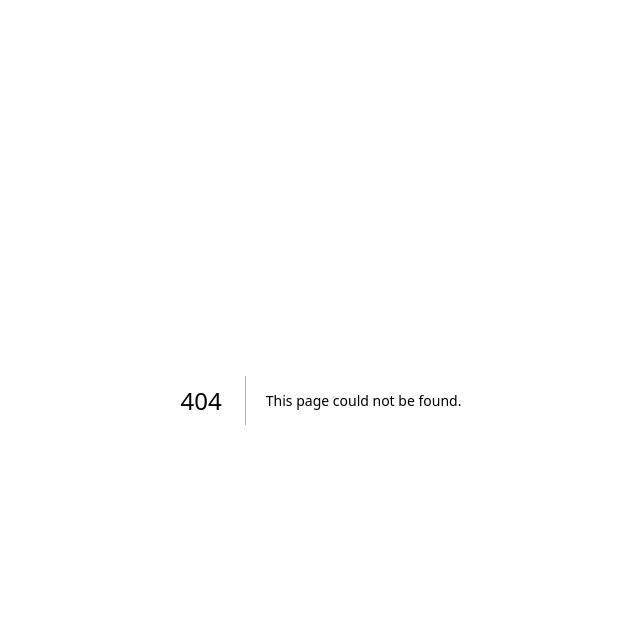
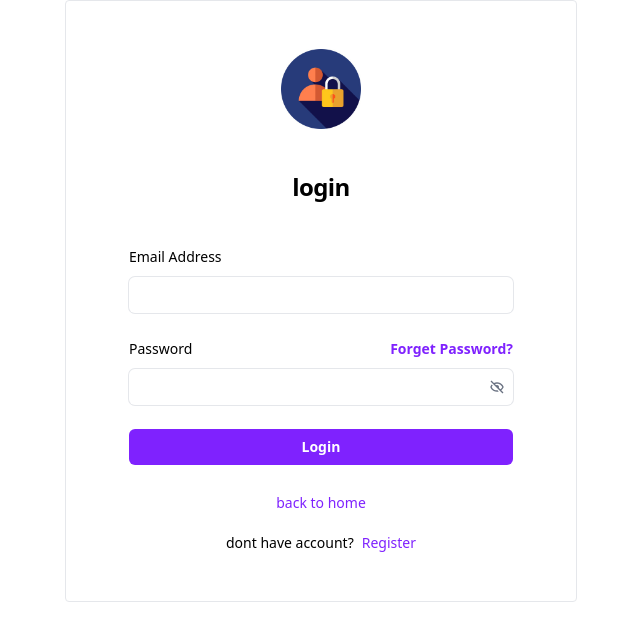
Before and after one commit to khodadadipoone-boop/-Maniarverse-, a Next.js app in the folder frontend/: page /login in a window 1280 px wide. Before the commit this address had no page. Shown: the top 640 px of the page, without its empty margins (319-959 px from the left). Built offline with nearby package versions, Linux system fonts and the light colour scheme.

Commit message:
add login page

```diff
--- /dev/null
+++ b/frontend/app/login/page.tsx
@@ -0,0 +1,18 @@
+import React from "react"
+import LoginTheme from "@/components/login/loginTheme"
+
+const LoginPage : React.FC = () => {
+
+    return(
+        <>
+        <div className="min-h-full min-w-full flex justify-center content-center">
+
+            <LoginTheme />
+
+        </div>
+        </>
+    )
+
+}
+
+export default LoginPage
--- a/frontend/app/page.tsx
+++ b/frontend/app/page.tsx
@@ -1,11 +1,16 @@
-import Image from "next/image"
-import RegisterPage from "./register/page"
+
+import Link from "next/link"
 
 export default function Home() {
 
   return (
     <>
-      <RegisterPage />
+    <div className="flex flex-col text-center min-h-full space-y-10">
+      <h3 className="mt-4 text-lg font-bold text-gray-900 sm:text-xl">Wellcome to Minyaverse project</h3>
+
+      <Link href="/register" className="text-violet-700">Register Page</Link>
+      <Link href="/login" className="text-violet-700">login page</Link>
+    </div>
     </>
   )
 
--- /dev/null
+++ b/frontend/components/login/loginForm.tsx
@@ -0,0 +1,78 @@
+"use client";
+
+import { useState } from "react"
+
+import { FaEye } from "react-icons/fa"
+import { BiHide } from "react-icons/bi"
+
+import { useContactLogin } from "./loginValidate"
+
+const LoginForm = () => {
+
+    const [showPassword, setShowPassword] = useState<boolean>(false)
+    const { formik } = useContactLogin()
+
+    return(
+        <>
+                <form action="#" onSubmit={formik.handleSubmit} className="space-y-6">
+                    <div>
+                        <label htmlFor="email" className="block text-sm/6 font-medium">Email Address</label>
+
+                        <div className="mt-2">
+
+                            <input id="email" type="email" name="email" required autoComplete="email"
+                            onChange={formik.handleChange} onBlur={formik.handleBlur} value={formik.values.email}
+                            className="block w-full rounded-md px-3 py-1.5 text-base outline-none outline-white/10
+                                      ring ring-gray-200 sm:text-sm/6" />
+
+                            {
+                                formik.touched.email && formik.errors.email && (
+                                    <p className="text-red-500 font-bold text-xs mt-1">{formik.errors.email}</p>
+                                )
+                            }
+
+                        </div>
+                    </div>
+
+                    <div>
+                        <div className="flex items-center justify-between">
+                            <label htmlFor="password" className="block text-sm/6 font-medium ">Password</label>
+                            <div className="text-sm">
+                                <a href="#" className="font-semibold text-violet-600 hover:text-violet-800">Forget Password?</a>
+                            </div>
+                        </div>
+
+                        <div className="mt-2">
+                            <div className="relative">
+                                <input id="password" type={showPassword ? "string" : "password"} name="password" required autoComplete="current-password"
+                                       onChange={formik.handleChange} onBlur={formik.handleBlur} value={formik.values.password}
+                                       className="block w-full rounded-md px-3 py-1.5 text-base outline-none outline-white/10
+                                                   ring ring-gray-200 sm:text-sm/6" />
+
+                                <button className="absolute right-2 top-1/2 -translate-y-1/2 text-gray-500 cursor-pointer"
+                                        onMouseDown={ () => setShowPassword(true) }
+                                        onMouseUp={ () => setShowPassword(false) }
+                                        onMouseLeave={ () => setShowPassword(false) }
+                                        >
+                                    { showPassword ? <FaEye /> : <BiHide /> }
+                                </button>
+                            </div>
+                            {
+                                formik.touched.password && formik.errors.password && (
+                                    <p className="text-red-500 font-bold text-xs mt-1">{formik.errors.password}</p>
+                                )
+                            }
+                        </div>
+                    </div>
+
+                    <div>
+                        <button type="submit" disabled={formik.isSubmitting} className="flex w-full justify-center rounded-md bg-violet-600 px-3 py-1.5 text-sm/6 font-semibold text-white hover:bg-violet-800 transition-colors cursor-pointer">
+                        { formik.isSubmitting ? "please wait..." : " Login " }
+                        </button>
+                    </div>
+                </form>
+        </>
+    )
+}
+
+export default LoginForm
--- /dev/null
+++ b/frontend/components/login/loginTheme.tsx
@@ -0,0 +1,37 @@
+
+import React from "react"
+import Link from "next/link"
+
+import Image from "next/image"
+import loginImg from "@/public/images/login.jpg"
+import LoginForm from "./loginForm"
+
+
+const LoginTheme : React.FC = () => {
+
+    return(
+        <>
+        <div className="w-lg flex flex-col justify-center border border-gray-200 rounded  px-6 py-12 lg:px-8">
+            <div className="sm:mx-auto sm:w-full sm:max-w-sm">
+                <Image src={loginImg} alt="loginImage" className="mx-auto h-20 w-20" />
+                <h2 className="mt-10 text-center text-2xl/9 font-bold tracking-tight">login</h2>
+            </div>
+            <div className="mt-10 sm:mx-auto sm:w-full sm:max-w-sm">
+
+                <LoginForm />
+
+            </div>
+            <div className="text-violet-600 hover:text-violet-800 transition-colors cursor-pointer text-sm text-center mt-10 lg:mt-7">
+                <Link href={'/'}>back to home</Link>
+            </div>
+            <div className="text-sm text-center mt-6 lg:mt-5
+                                  flex justify-center space-x-2">
+                <p>dont have account?</p>
+                <Link href={'/register'} className="text-violet-600 hover:text-violet-800 transition-colors cursor-pointer">Register</Link>
+            </div>
+        </div>
+        </>
+    )
+}
+
+export default LoginTheme
--- /dev/null
+++ b/frontend/components/login/loginValidate.tsx
@@ -0,0 +1,49 @@
+import { useFormik } from 'formik';
+import * as Yup from 'yup';
+
+const validationSchema = Yup.object().shape({
+
+    email: Yup.string().email("email format is not correct").required("please enter your email"),
+    password: Yup.string().min(8, "password must be at least 8 characters long").required("please enter your password")
+
+})
+
+export type LoginValues = {
+
+    email: string,
+    password: string
+}
+
+const initialValues : LoginValues = {
+
+    email: "",
+    password: ""
+  }
+
+
+export const useContactLogin = () => {
+
+  const formik = useFormik<LoginValues>({
+
+    initialValues: initialValues,
+    validationSchema: validationSchema,
+
+    onSubmit:() => {
+
+      try {
+        formik.resetForm()
+        console.log("success")
+      }
+
+      catch (error) {
+        console.error("Submission error:", error)
+      }
+
+    },
+  })
+
+  return {
+    formik
+  }
+
+}
```
Also changed, not shown: frontend/public/images/login.jpg (added).
